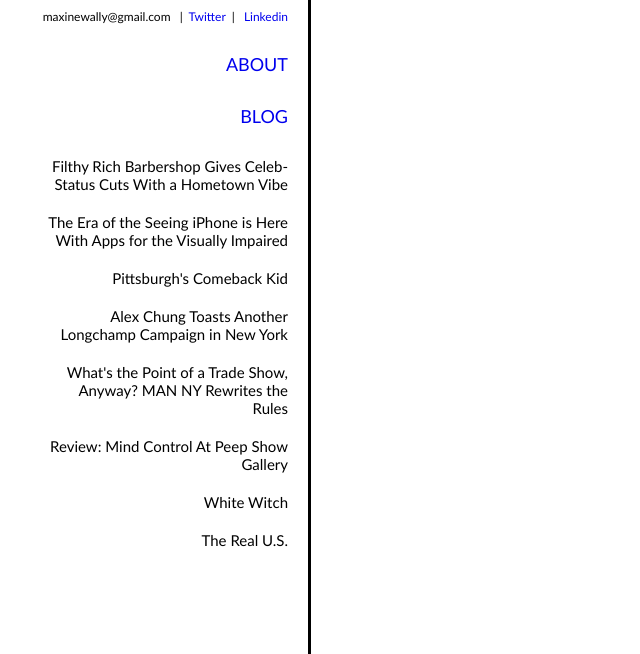
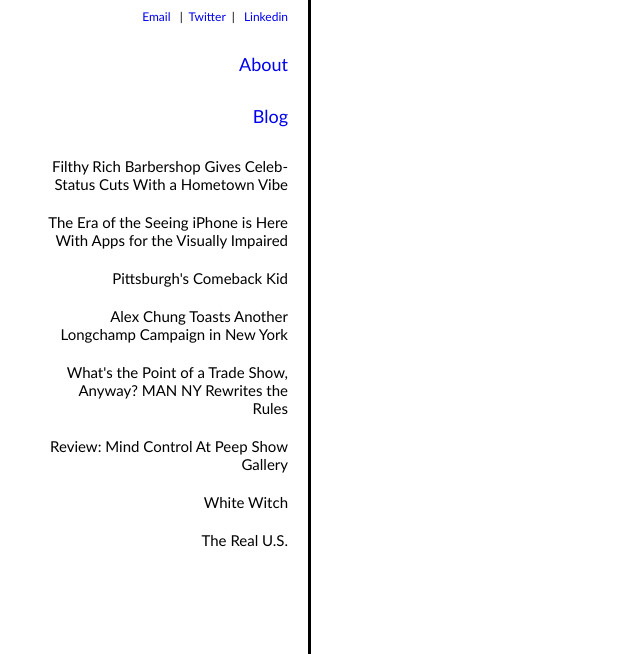
Before and after one commit to CarverLow/MaxineWally, a plain HTML site: page index.HTML in a window 1280 px wide. Shown: the part 174-828 px from the top of the page, without its empty margins (0-640 px from the left). Drawn offline with Linux system fonts and the light colour scheme.

Commit message:
Update index.HTML

```diff
--- a/index.HTML
+++ b/index.HTML
@@ -18,14 +18,14 @@
 			</div>
 			<br>
 			<div class="contact">
-				&nbsp;&nbsp;maxinewally@gmail.com
+				&nbsp;&nbsp;<a href="mailto:maxinewally@gmail.com">Email</a>
 				&nbsp;&nbsp;|&nbsp;&nbsp<a href="https://twitter.com/wallymaxine">Twitter</a>&nbsp;&nbsp;|
 				&nbsp;&nbsp;<a href="https://www.linkedin.com/in/maxine-wally-60042b42">Linkedin</a>
 			</div>
 			<br>
 		<div class="menu-item">
-				<h4><a href="#">ABOUT</a></h4>
-				<h4><a href="https://medium.com/@maxinewally">BLOG</a></h4>
+				<h4><a href="#">About</a></h4>
+				<h4><a href="https://medium.com/@maxinewally">Blog</a></h4>
 					<ul>
 						<li><a href="#">Filthy Rich Barbershop Gives Celeb-Status Cuts With a Hometown Vibe</a></li>
 						<li><a href="#">The Era of the Seeing iPhone is Here With Apps for the Visually Impaired</a></li>
```
